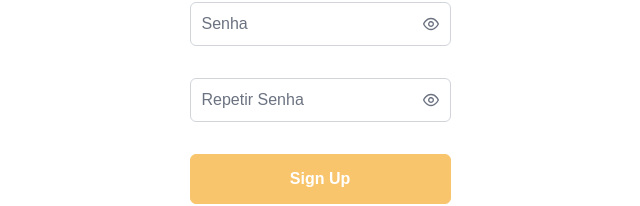
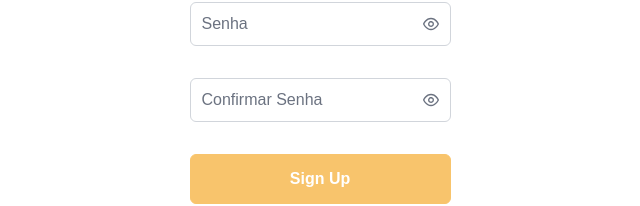
Before and after one commit to ThomBertelli/vendy, a Vue app: page /signup in a window 1280 px wide. Shown: the part 367-573 px from the top of the page, without its empty margins (320-960 px from the left). Built offline with nearby package versions, Linux system fonts and the light colour scheme; a web font is replaced by a local one.

Commit message:
style(SignUp): change password confirm hint

```diff
--- a/src/components/SignUp.vue
+++ b/src/components/SignUp.vue
@@ -1,7 +1,7 @@
 <script lang="ts" setup>
 
 import { useRouter } from 'vue-router'
-import { ref,watch } from 'vue'
+import { ref, watch } from 'vue'
 import { Auth } from '../auth'
 import { useToast } from 'primevue/usetoast';
 
@@ -65,8 +65,8 @@ function onSubmit() {
 
 
             <FloatLabel>
-                <PasswordInput class="w-full max-h-11" v-model="password" inputId="password" toggleMask
-                    :feedback="true" required promptLabel="Escolha sua senha"  weakLabel="Ruim" mediumLabel="Boa" strongLabel="Ótima" >
+                <PasswordInput class="w-full max-h-11" v-model="password" inputId="password" toggleMask :feedback="true"
+                    required promptLabel="Escolha sua senha" weakLabel="Ruim" mediumLabel="Boa" strongLabel="Ótima">
 
                     <template #footer>
                         <Divider />
@@ -82,9 +82,10 @@ function onSubmit() {
             </FloatLabel>
 
             <FloatLabel>
-                <PasswordInput v-change class="w-full max-h-11" v-model="confirmPassword" inputId="confirm-password" toggleMask
-                    :feedback="false" required />
-                <label for="confirm-password">Repetir Senha</label>
+                <PasswordInput v-change class="w-full max-h-11" v-model="confirmPassword" inputId="confirm-password"
+                    toggleMask required :feedback="false">
+                </PasswordInput>
+                <label for="confirm-password">Confirmar Senha</label>
             </FloatLabel>
 
             <ToastPrime />
```
